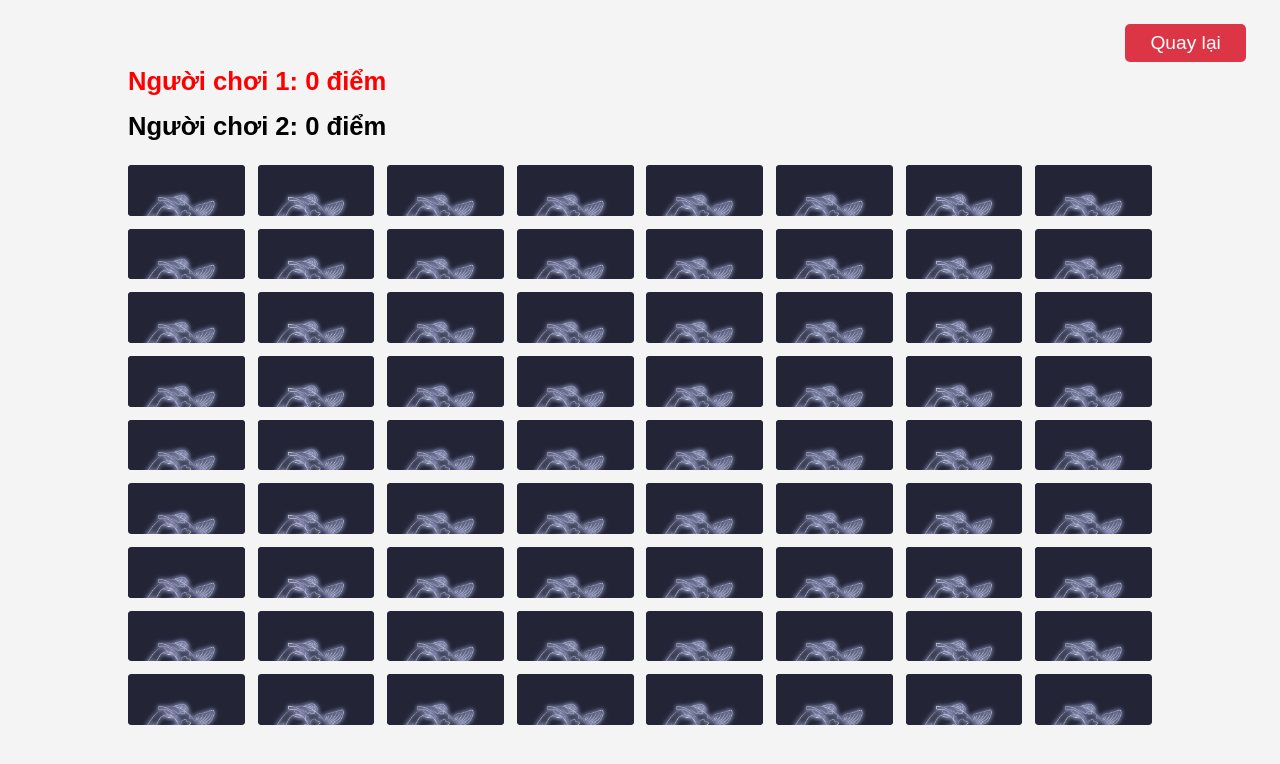
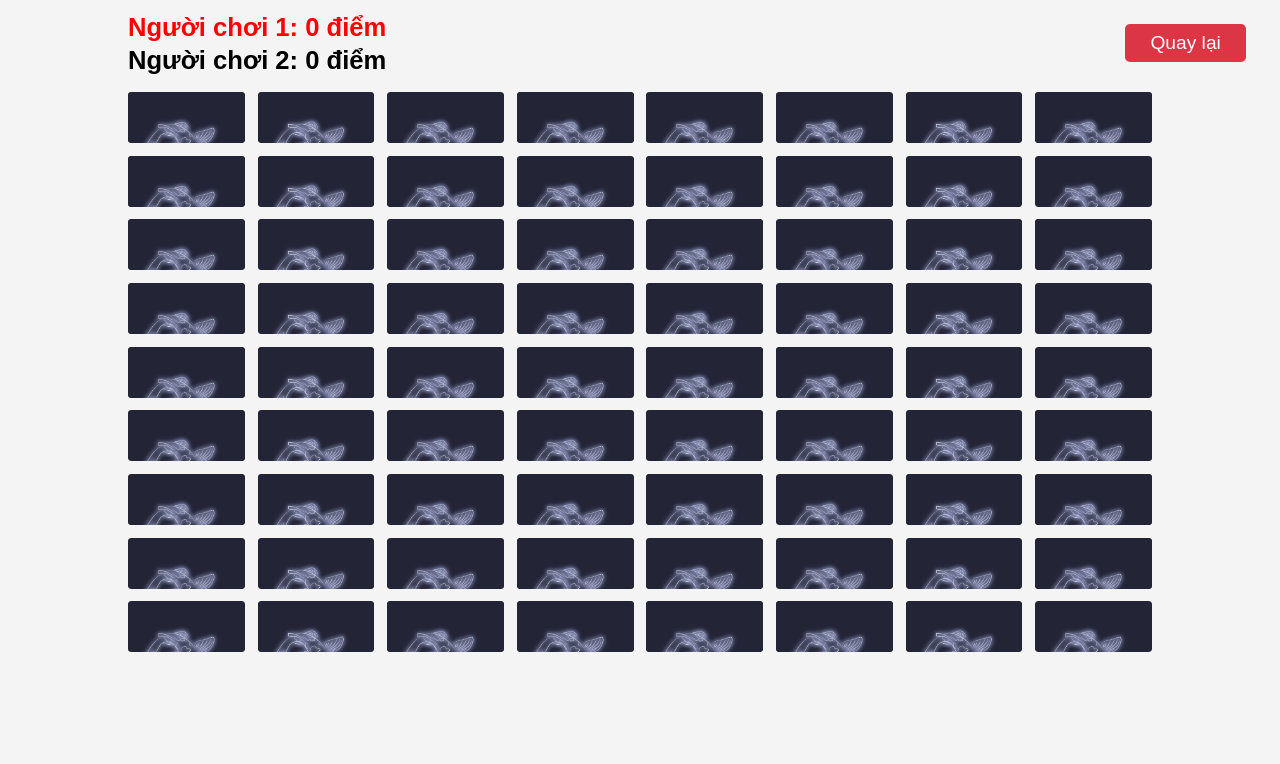
Before and after one commit to Lovefjve/lat_hinh, a plain HTML site: page index.html in a window 1280 px wide. Both pictures are taken after a click on the button "Chơi 2 người". Drawn offline with Linux system fonts and the light colour scheme.

Commit message:
Update style.css

```diff
--- a/style.css
+++ b/style.css
@@ -3,7 +3,7 @@ body {
     display: flex;
     justify-content: center;
     align-items: center;
-    height: 100vh;
+    height: 85vh;
     margin: 0;
     background-color: #f4f4f4;
     flex-direction: column;
@@ -25,7 +25,7 @@ body {
 }
 
 #player-info h2 {
-    margin: 1vh 0; /* Giảm khoảng cách giữa các tiêu đề theo chiều dọc */
+    margin: 0.2vh 0; /* Giảm khoảng cách giữa các tiêu đề theo chiều dọc */
     font-size: 2vw; /* Kích thước chữ linh hoạt theo chiều rộng của viewport */
 }
 
```
